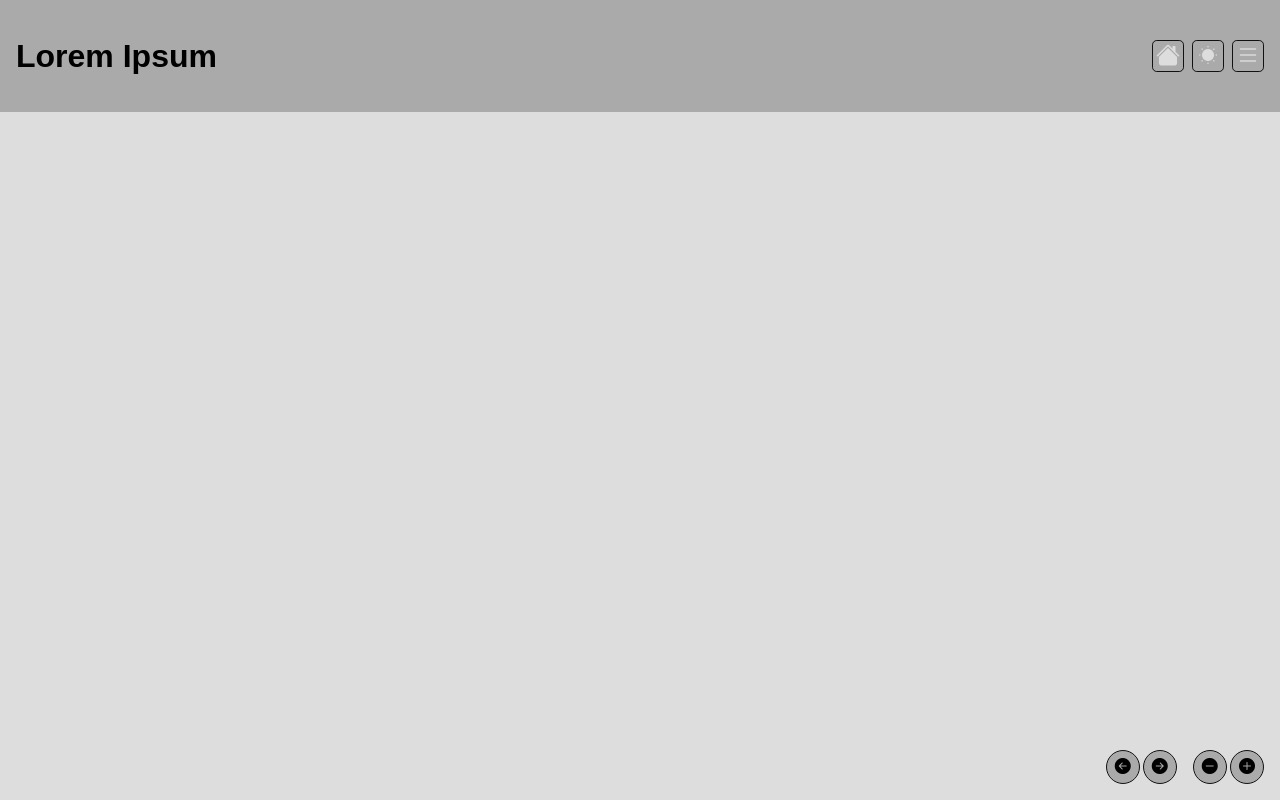
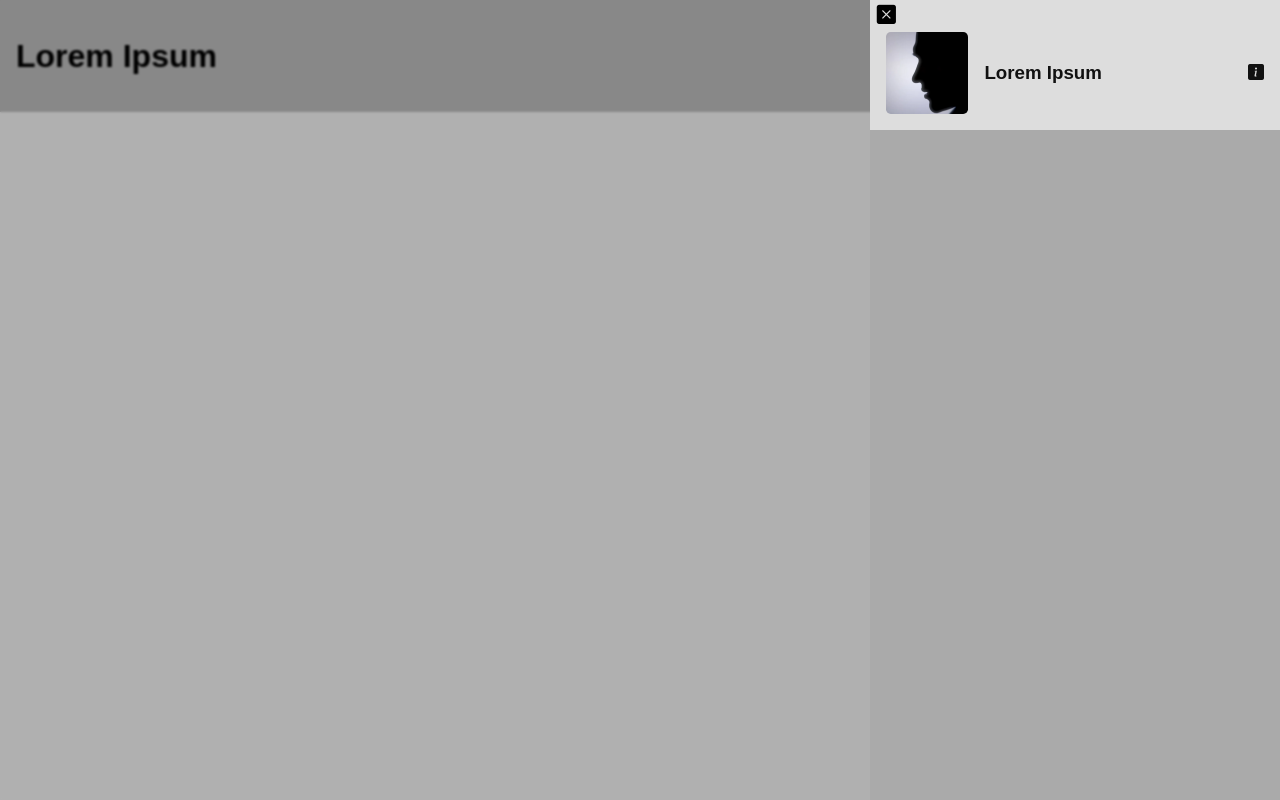
Before and after one commit to henriqueoldev/epistlely, an Astro site: page /Book in a window 1280 px wide. Built offline with nearby package versions, Linux system fonts and the light colour scheme; Astro itself is replaced by a stand-in of ours.

Commit message:
added menu

```diff
--- /dev/null
+++ b/src/components/Menu.astro
@@ -0,0 +1,91 @@
+---
+import AuthorCard from "./AuthorCard.astro";
+import authorData from "../config/author.json";
+---
+
+<section class="menubg">
+  <div id="menu">
+    <div class="menuAuthor">
+      <div class="closeBtnDiv">
+        <button id="closeBtn"><i class="bi bi-x-square-fill"></i></button>
+      </div>
+      <a href="/Author">
+        <div class="authorInfo">
+          <div>
+            <img src={authorData.profilepic} alt="Author Picture" />
+            <h3>{authorData.name}</h3>
+          </div>
+          <i class="bi bi-info-square-fill"></i>
+        </div>
+      </a>
+    </div>
+  </div>
+</section>
+
+<style>
+  .menubg {
+    width: 100vw;
+    height: 100vh;
+    position: fixed;
+    display: flex;
+    align-items: center;
+    justify-content: right;
+    background-color: rgba(0, 0, 0, 0.2);
+    backdrop-filter: blur(1px);
+    z-index: 2;
+  }
+  #menu {
+    width: 32%;
+    height: 100vh;
+    background-color: var(--primary-color);
+    overflow: hidden;
+  }
+
+  .authorInfo {
+    display: flex;
+    align-items: center;
+    justify-content: space-between;
+  }
+
+  .authorInfo div {
+    display: flex;
+    align-items: center;
+    justify-content: center;
+    gap: 1rem;
+  }
+
+  #menu button {
+    width: 32px;
+    height: 32px;
+    font-size: 1.2rem;
+    background-color: rgba(0, 0, 0, 0);
+    border: none;
+    display: flex;
+    justify-content: center;
+    align-items: center;
+    cursor: pointer;
+    padding: 1rem;
+  }
+
+  .closeBtnDiv{
+    margin: -1rem -1rem 0 -1rem;
+  }
+
+  .menuAuthor {
+    padding: 1rem;
+    background-color: var(--secondary-color);
+    transition: all linear 0.1s;
+  }
+
+  .menuAuthor:hover {
+    box-shadow: 3px 0px 3px 1px rgba(0, 0, 0, 0.5);
+    cursor: pointer;
+  }
+
+  .menuAuthor img {
+    width: 82px;
+    height: 82px;
+    object-fit: cover;
+    border-radius: 0.3rem;
+  }
+</style>
--- a/src/components/PagesController.astro
+++ b/src/components/PagesController.astro
@@ -112,17 +112,19 @@
     display: flex;
     justify-content: center;
     align-items: center;
-    background-color: var(--primary-color);
-    border: solid 1px var(--text-color);
+    background-color: var(--secondary-color);
+    border: solid 1px var(--primary-color);
     border-radius: 50%;
+    box-shadow: 0px 1px 2px 0px rgba(0, 0, 0, 0.2);
   }
 
   .pagesController button:hover {
-    color: var(--secondary-color);
+    background-color: var(--primary-color);
     cursor: pointer;
   }
 
   .pagesController button:active {
     background-color: rgba(0, 0, 0, 0.5);
+    color: var(--secondary-color);
   }
 </style>
--- a/src/config/author.json
+++ b/src/config/author.json
@@ -1,5 +1,5 @@
 {
   "name": "Lorem Ipsum",
   "description": "Excepteur sunt cupidatat ut nisi amet Lorem adipisicing exercitation. Voluptate excepteur consectetur magna excepteur. Adipisicing exercitation ipsum fugiat officia ea minim ipsum ipsum sit officia nostrud ipsum labore nisi. Proident nisi anim non nulla do. Exercitation pariatur aliquip laborum aliquip ullamco et occaecat. Duis officia sit amet ad eiusmod laboris incididunt. Irure dolore duis commodo sit cupidatat do laboris culpa culpa pariatur.",
-  "profilepic": "/pp.jpg"
+  "profilepic": "/pp.png"
 }
--- a/src/layouts/PageHeader.astro
+++ b/src/layouts/PageHeader.astro
@@ -1,8 +1,9 @@
 ---
 import authorData from "../config/author.json";
 import Navigation from "../components/Nav.astro";
+import Menu from "../components/Menu.astro";
 ---
-
+<Menu/>
 <header>
   <div id="headerTitle">
     <h1>{authorData.name}</h1>
--- a/src/pages/Book.astro
+++ b/src/pages/Book.astro
@@ -32,6 +32,7 @@ var count = 0;
       );
     })
   }
+  <div style="height: 2rem;"></div>
   <PagesController></PagesController>
 </Layout>
 
--- a/src/styles/default.css
+++ b/src/styles/default.css
@@ -3,6 +3,11 @@
     --secondary-color: #DDD;
     --text-color: #111;
     --font-size: 16px;
+}
+
+a{
+  text-decoration: none;
+  color: var(--text-color);
 }
 
 @font-face {
```
Also changed, not shown: public/pp.png (added).
